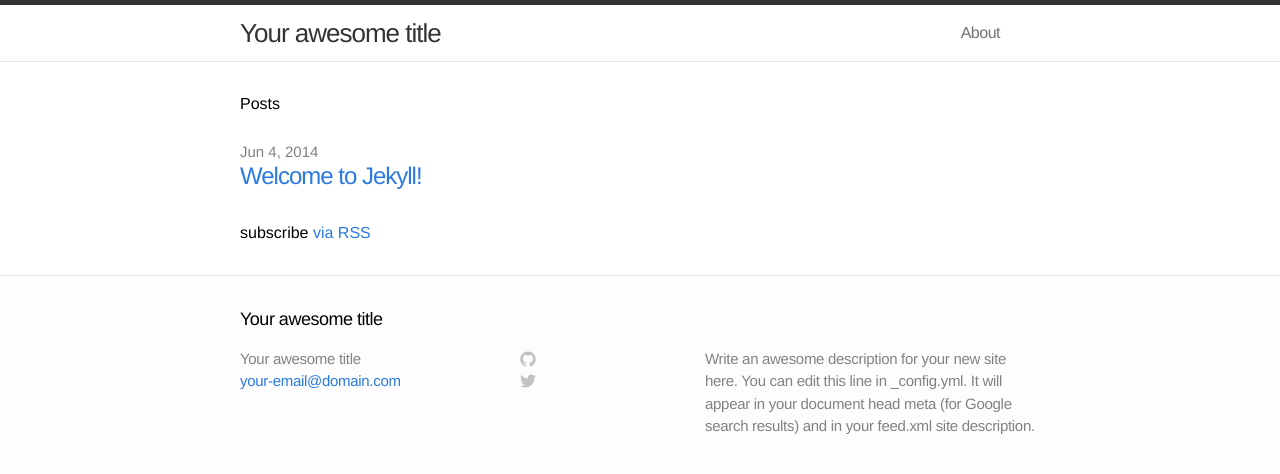
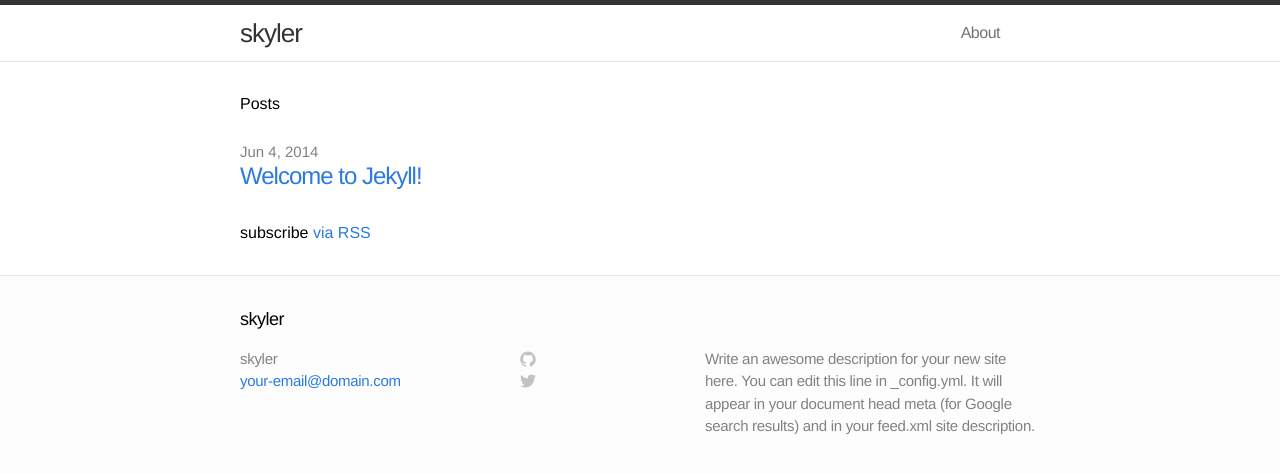
Before and after one commit to skylerzhang/skylerzhang.github.io, a Jekyll site: the page built from index.html, in a window 1280 px wide. Shown: the top 474 px of the page. Built offline with Jekyll 4.4.1, drawn with Linux system fonts in a browser that asks for light colours.

Commit message:
更新标题

```diff
--- a/_config.yml
+++ b/_config.yml
@@ -1,5 +1,5 @@
 # Site settings
-title: Your awesome title
+title: skyler
 email: your-email@domain.com
 description: "Write an awesome description for your new site here. You can edit this line in _config.yml. It will appear in your document head meta (for Google search results) and in your feed.xml site description."
 baseurl: ""
```
